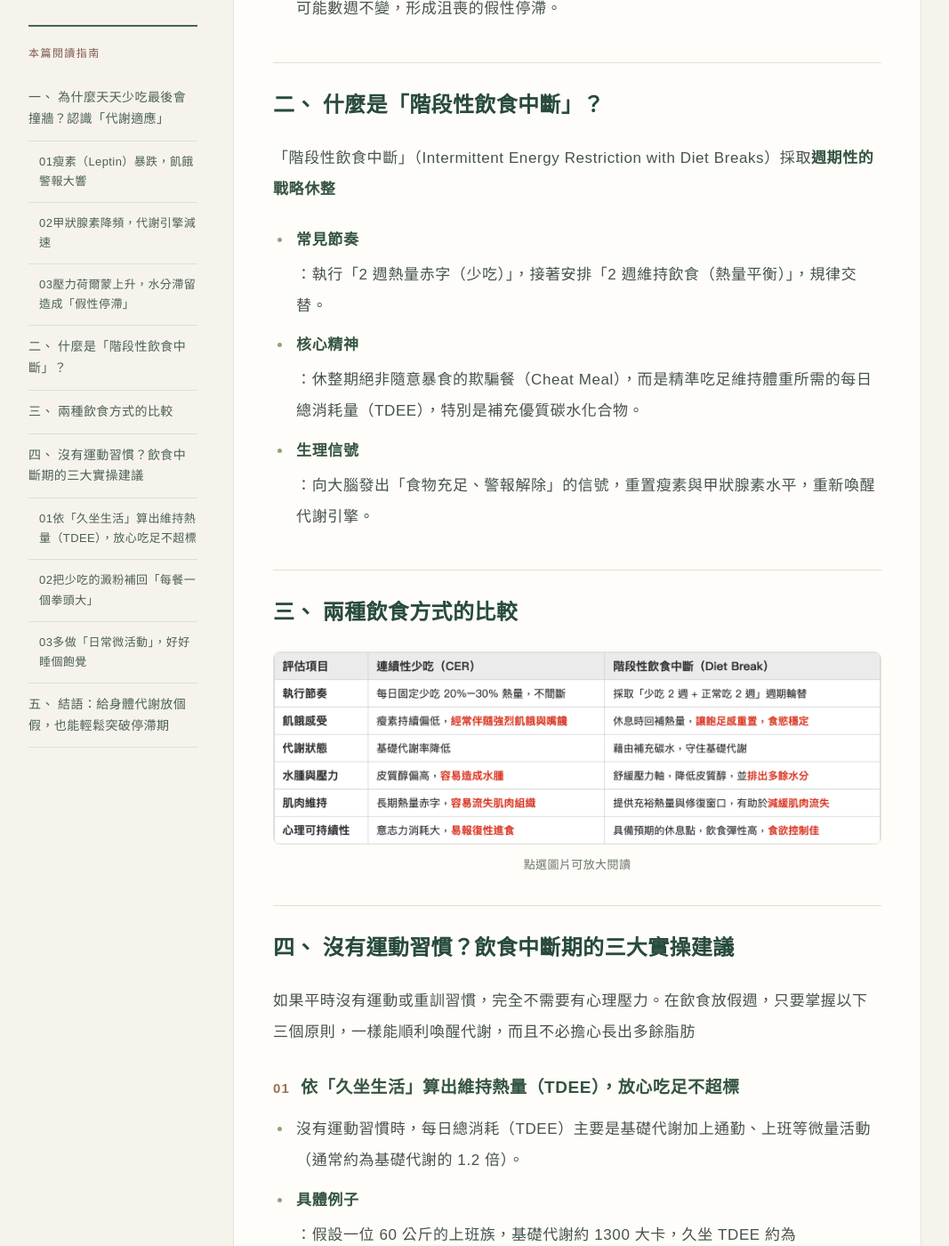
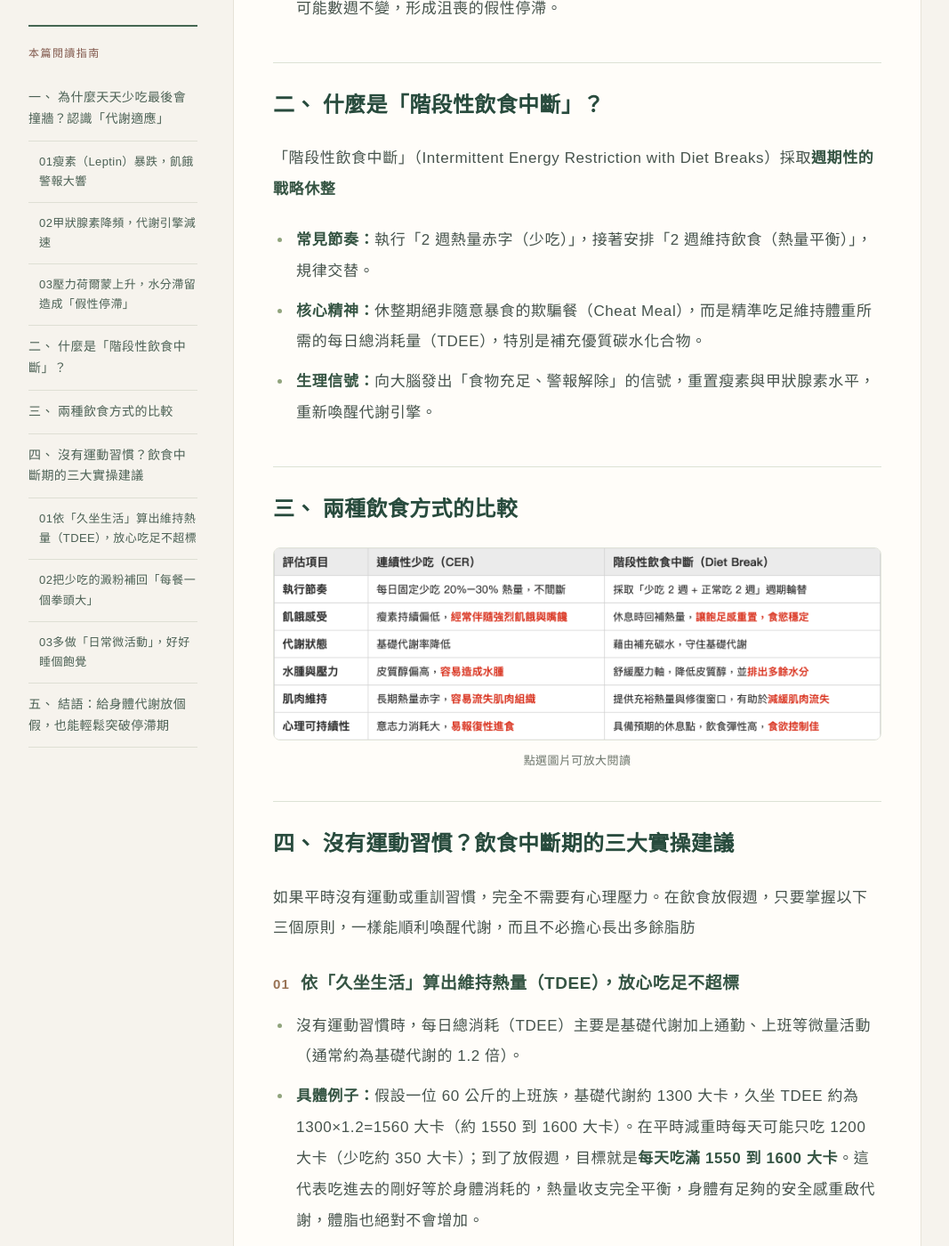
Before and after one commit to cheer3366/wang-tingyi-tcm, a Jekyll site: the page built from articles/metabolism.md, in a window 1280 px wide and 1400 px high, scrolled down 2158 px. Shown: the whole window at 89% size, without its empty margins (106-1173 px from the left). Built offline with Jekyll 4.4.1, drawn with Linux system fonts in a browser that asks for light colours.

Commit message:
Keep list labels and colons inline in metabolism article

```diff
--- a/articles/metabolism.md
+++ b/articles/metabolism.md
@@ -25,7 +25,8 @@ published: true
 .editorial-article .metabolism-story li{background:none;border-radius:0;padding:0 0 10px 4px;font-size:17px;}
 .editorial-article .metabolism-story li::marker{color:#91a47d;}
 .editorial-article .metabolism-story li p{margin:0;}
-.editorial-article .metabolism-story strong{display:inline;font-weight:700;color:#355443;}
+.editorial-article .article-content .metabolism-story strong{display:inline;margin:0;font-weight:700;color:#355443;}
+.editorial-article .article-content .metabolism-story .inline-label{white-space:nowrap;}
 .metabolism-story .comparison-figure{margin:20px 0 30px;}
 .metabolism-story .comparison-figure a{display:block;}
 .metabolism-story .comparison-figure img{width:100%;height:auto;border:1px solid #e1e4da;border-radius:8px;}
@@ -80,15 +81,15 @@ published: true
 <ul>
 <li>
 <p>
-<strong>常見節奏</strong>：執行「2 週熱量赤字（少吃）」，接著安排「2 週維持飲食（熱量平衡）」，規律交替。</p>
+<strong class="inline-label">常見節奏：</strong>執行「2 週熱量赤字（少吃）」，接著安排「2 週維持飲食（熱量平衡）」，規律交替。</p>
 </li>
 <li>
 <p>
-<strong>核心精神</strong>：休整期絕非隨意暴食的欺騙餐（Cheat Meal），而是精準吃足維持體重所需的每日總消耗量（TDEE），特別是補充優質碳水化合物。</p>
+<strong class="inline-label">核心精神：</strong>休整期絕非隨意暴食的欺騙餐（Cheat Meal），而是精準吃足維持體重所需的每日總消耗量（TDEE），特別是補充優質碳水化合物。</p>
 </li>
 <li>
 <p>
-<strong>生理信號</strong>：向大腦發出「食物充足、警報解除」的信號，重置瘦素與甲狀腺素水平，重新喚醒代謝引擎。</p>
+<strong class="inline-label">生理信號：</strong>向大腦發出「食物充足、警報解除」的信號，重置瘦素與甲狀腺素水平，重新喚醒代謝引擎。</p>
 </li>
 </ul>
 </section>
@@ -112,7 +113,7 @@ published: true
 </li>
 <li>
 <p>
-<strong>具體例子</strong>：假設一位 60 公斤的上班族，基礎代謝約 1300 大卡，久坐 TDEE 約為 <br>1300×1.2=1560 大卡（約 1550 到 1600 大卡）。在平時減重時每天可能只吃 1200 大卡（少吃約 350 大卡）；到了放假週，目標就是<strong>每天吃滿 1550 到 1600 大卡</strong>。這代表吃進去的剛好等於身體消耗的，熱量收支完全平衡，身體有足夠的安全感重啟代謝，體脂也絕對不會增加。</p>
+<strong class="inline-label">具體例子：</strong>假設一位 60 公斤的上班族，基礎代謝約 1300 大卡，久坐 TDEE 約為 <br>1300×1.2=1560 大卡（約 1550 到 1600 大卡）。在平時減重時每天可能只吃 1200 大卡（少吃約 350 大卡）；到了放假週，目標就是<strong>每天吃滿 1550 到 1600 大卡</strong>。這代表吃進去的剛好等於身體消耗的，熱量收支完全平衡，身體有足夠的安全感重啟代謝，體脂也絕對不會增加。</p>
 </li>
 </ul>
 <h3>
```
